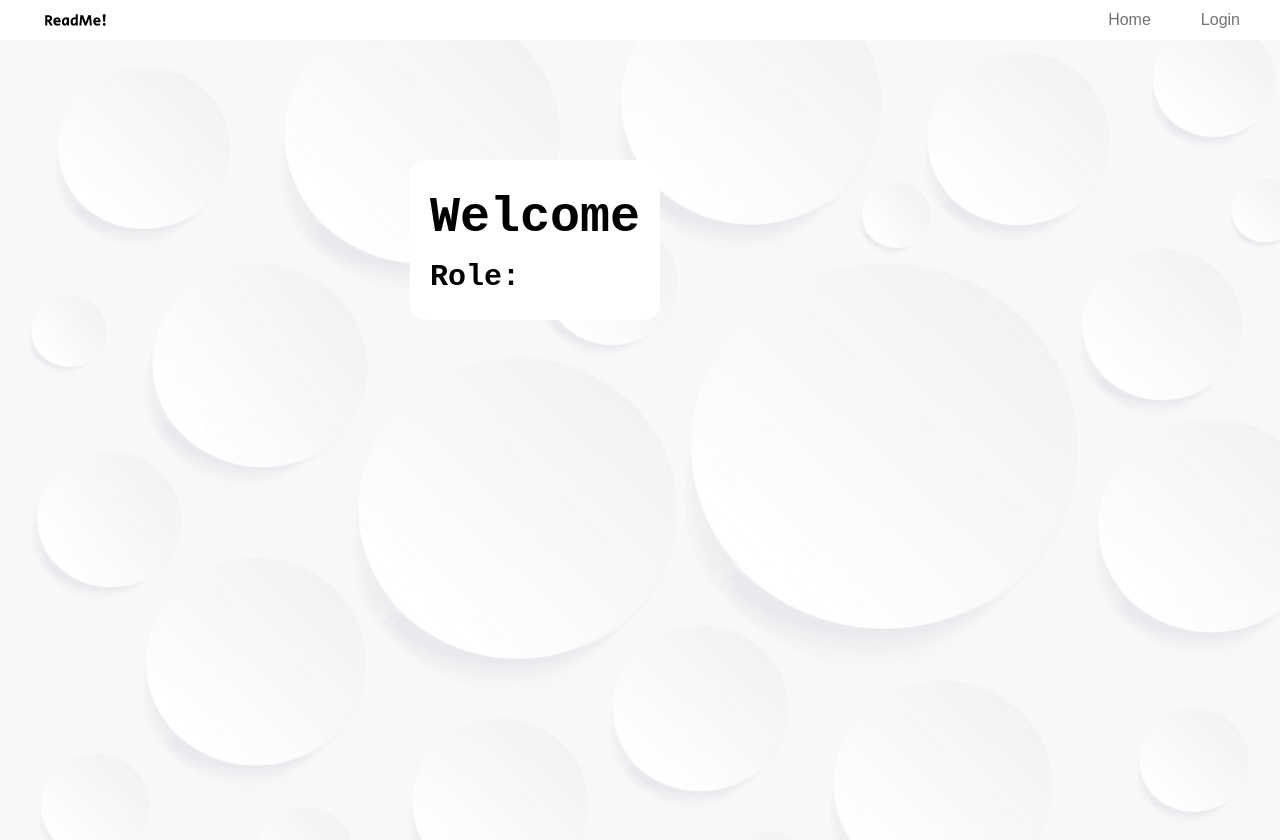
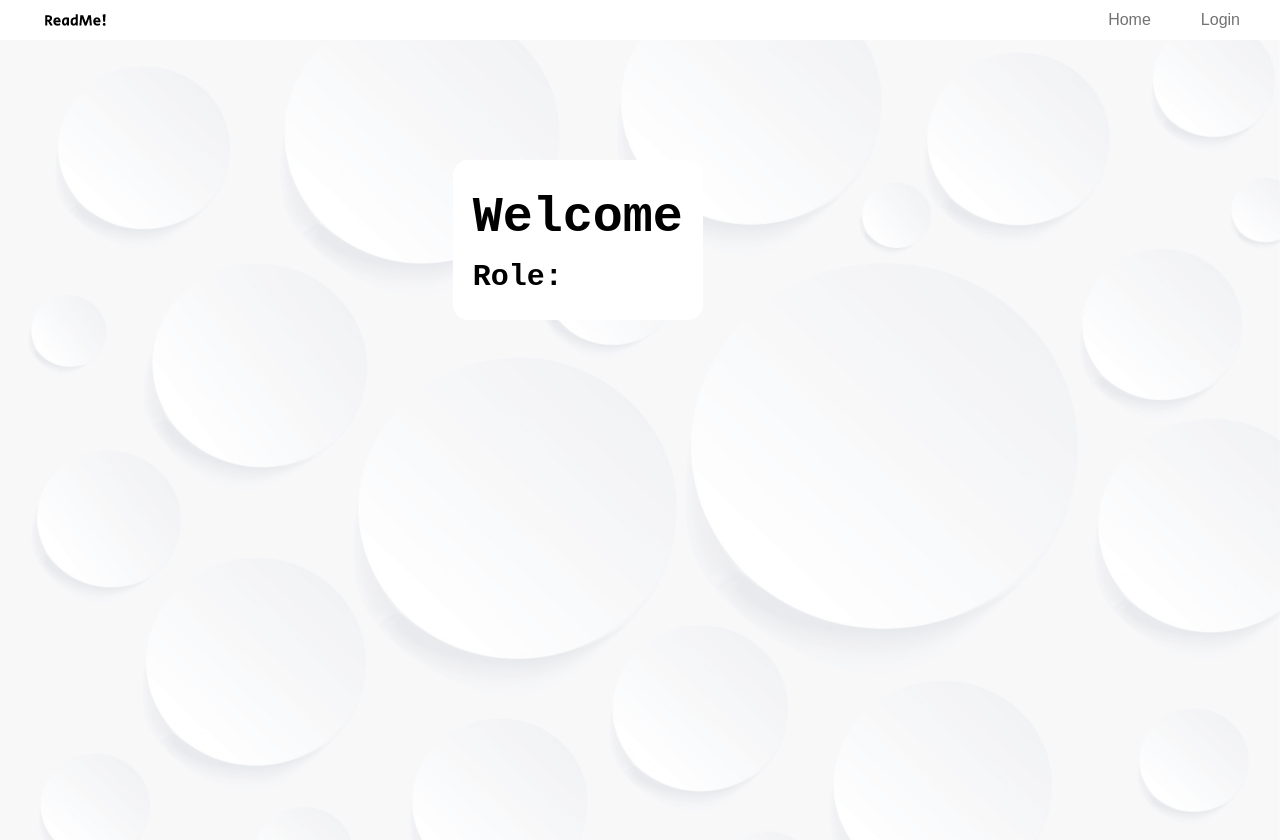
Before and after one commit to aaronkagan/teacher-communication-system, a React (Create React App) app in the folder client/: page /dashboard in a window 1280 px wide. Built offline with nearby package versions, Linux system fonts and the light colour scheme.

Commit message:
adjusting title

```diff
--- a/client/src/pages/Dashboard.js
+++ b/client/src/pages/Dashboard.js
@@ -12,7 +12,9 @@ const DashBoard = () => {
   return (
     <Wrapper>
       <Content>
-        <h1>Welcome {userState.firstName}</h1>
+        <h1>
+          Welcome {userState.firstName} {userState.lastName}
+        </h1>
         <h3>Role: {userState.role}</h3>
       </Content>
       <Cards>
@@ -30,10 +32,11 @@ const Wrapper = styled.div`
   background-repeat: no-repeat;
   height: 100vh;
   text-align: center;
+  padding-left: 2vw;
   padding-top: 10vh;
   display: flex;
   justify-content: center;
-  gap: 150px;
+  gap: 90px;
 `;
 
 const Content = styled.div`
```
